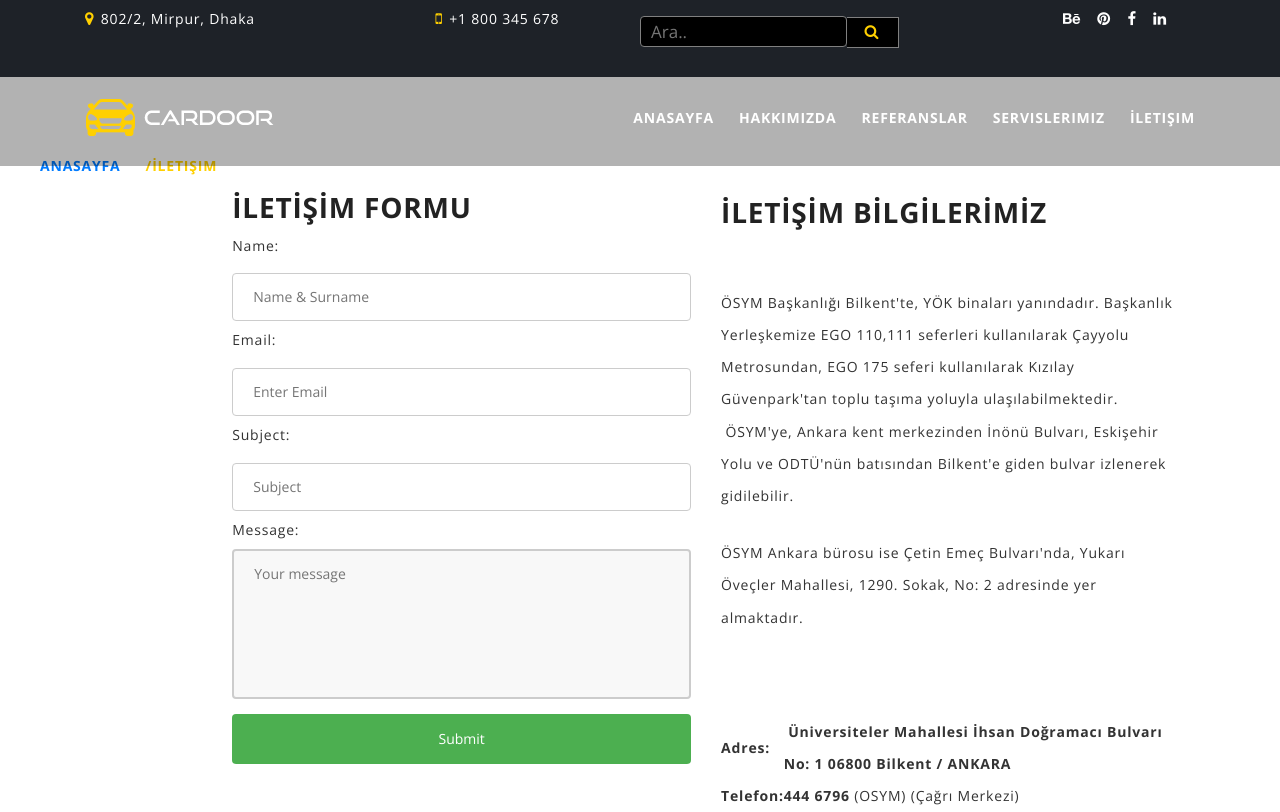
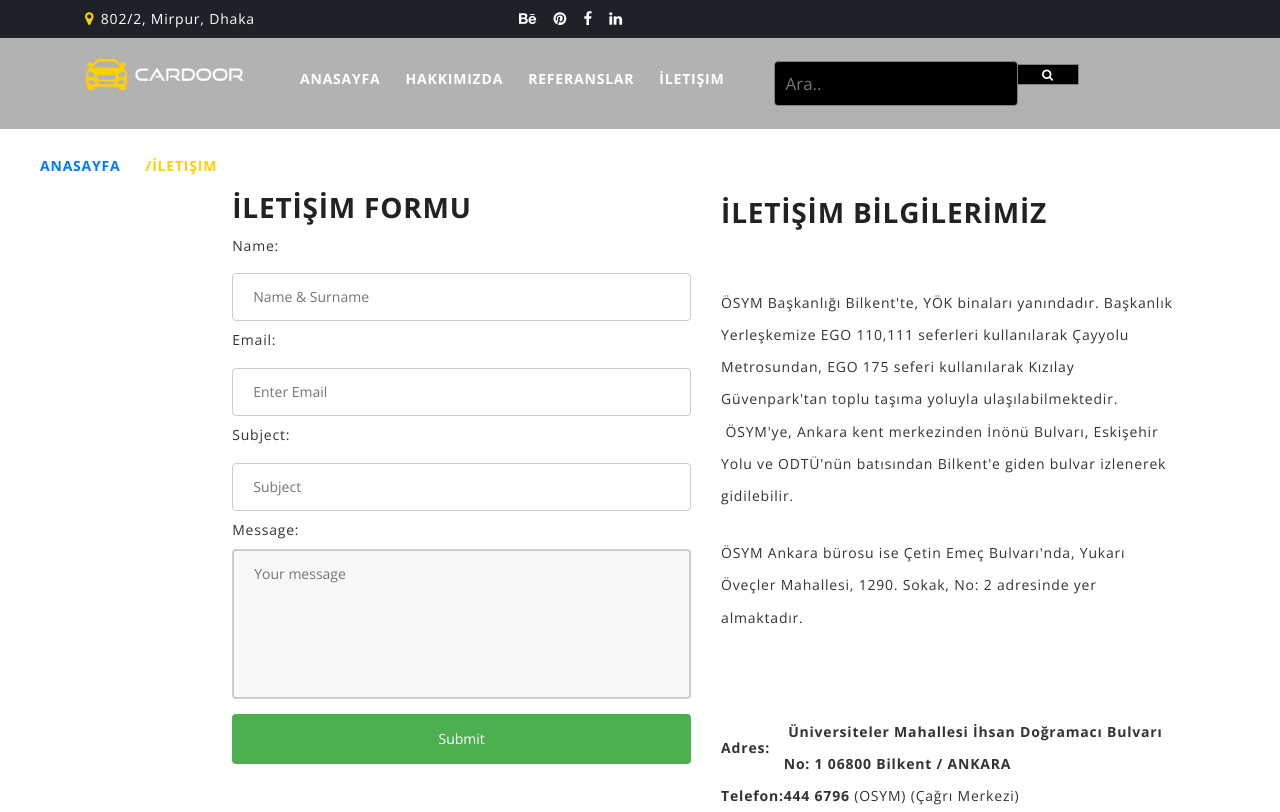
Before and after one commit to merveyyildiz/Django-RentACar, a Django app: page /iletisim/ in a window 1280 px wide. Shown: the top 812 px of the page. Run offline with Django 3.2, Linux system fonts and the light colour scheme; data comes from the database, SQL or seed files in the repository; some libraries are stand-ins or nearby versions.

Commit message:
ajax jquery ürün arama otomatik tamamlama

```diff
--- /dev/null
+++ b/home/static/css/plugins/style2.css
@@ -0,0 +1,93 @@
+form.example input[type=text] {
+  padding: 10px;
+  font-size: 17px;
+  border: 1px solid grey;
+  float: left;
+  width: 80%;
+  background: black;
+    color:white;
+    height: 50%;
+}
+
+form.example button {
+  float: left;
+  width: 20%;
+    height: 100%;
+    margin-top: 3.5%;
+  background: black;
+  color: white;
+  font-size: 12px;
+  border: 1px solid grey;
+border-left: none;
+  cursor: pointer;
+}
+
+
+form.example::after {
+  content: "";
+  clear: both;
+  display: table;
+}
+
+
+.starrating > input {display: none;}  /* Remove radio buttons */
+
+.starrating > label:before {
+  content: "\f005"; /* Star */
+  margin: 2px;
+  font-size: 2em;
+  font-family: FontAwesome;
+  display: inline-block;
+}
+
+.starrating > label
+{
+  color: #222222; /* Start color when not clicked */
+}
+
+.starrating > input:checked ~ label
+{ color: #ffca08 ; } /* Set yellow color when star checked */
+
+.starrating > input:hover ~ label
+{ color: #ffca08 ;  } /* Set yellow color when star hover */
+    .anamenu, .altmenu {
+        list-style: none;
+        padding: 0;
+        border-style: outset;
+        margin: 0;
+    }
+
+    .anamenu a {
+        display: block;
+        background-color: #fff;
+        text-decoration: none;
+        padding: 10px;
+        color: #000;
+    }
+
+    .anamenu a:hover {
+        background-color: orangered;
+    }
+
+    .anamenu li:hover .altmenu {
+        display: block;
+        max-height: 200px;
+
+    }
+
+    .altmenu a {
+
+    }
+
+    .altmenu a:hover {
+        background-color: #fff;
+        color: orange;
+    }
+
+    .altmenu {
+        overflow: hidden;
+
+        max-height: 0;
+
+        -webkit-transition: all 0.5s ease-out;
+    }
--- a/home/static/css/style.css
+++ b/home/static/css/style.css
@@ -92,12 +92,14 @@
 #header-top {
 	background-color: #1e2228;
 	padding: 8px 0;
+		z-index:9999;
 }
 
 #header-top i {
 	color: #ffd000;
 	font-size: 15px;
 	margin-right: 2px;
+
 }
 
 #header-area .header-social-icons a i.fa {
@@ -192,7 +194,7 @@
 	transition: all 0.4s ease 0s;
 	visibility: hidden;
 	width: 220px;
-	z-index: 9999;
+	z-index: 9990;
 }
 
 .mainmenu ul li ul::after {
@@ -3264,3 +3266,33 @@
 .home2-car-filter li:hover ul{
     display:block;
 }
+form.example input[type=text] {
+  padding: 10px;
+  font-size: 17px;
+  border: 1px solid grey;
+  float: left;
+  width: 80%;
+  background: black;
+    color:white;
+    height: 50%;
+}
+
+form.example button {
+  float: left;
+  width: 20%;
+    height: 100%;
+    margin-top: 3.5%;
+  background: black;
+  color: white;
+  font-size: 12px;
+  border: 1px solid grey;
+border-left: none;
+  cursor: pointer;
+}
+
+
+form.example::after {
+  content: "";
+  clear: both;
+  display: table;
+}
--- a/home/templates/footer.html
+++ b/home/templates/footer.html
@@ -110,9 +110,7 @@
 
 <!--=======================Javascript============================-->
 <!--=== Jquery Min Js ===-->
-<script src="{% static 'js/jquery-3.2.1.min.js' %}"></script>
-<!--=== Jquery Migrate Min Js ===-->
-<script src="{% static 'js/jquery-migrate.min.js' %}"></script>
+
 <!--=== Popper Min Js ===-->
 <script src="{% static 'js/popper.min.js' %}"></script>
 <!--=== Bootstrap Min Js ===-->
--- a/home/templates/header.html
+++ b/home/templates/header.html
@@ -1,36 +1,21 @@
-<style>
-form.example input[type=text] {
-  padding: 10px;
-  font-size: 17px;
-  border: 1px solid grey;
-  float: left;
-  width: 80%;
-  background: black;
-    color:white;
-    height: 50%;
-}
-
-form.example button {
-  float: left;
-  width: 20%;
-      height: 50%;
-    margin-top: 3.5%;
-  background: black;
-  color: white;
-  font-size: 12px;
-  border: 1px solid grey;
-border-left: none;
-  cursor: pointer;
-}
-
-
-form.example::after {
-  content: "";
-  clear: both;
-  display: table;
-}
-
-</style>
+<script src="https://ajax.googleapis.com/ajax/libs/jquery/1.12.0/jquery.min.js"></script>
+    <!-- jQuery UI !-->
+    <link rel="stylesheet" href="https://ajax.googleapis.com/ajax/libs/jqueryui/1.11.4/themes/smoothness/jquery-ui.css">
+    <script src="https://ajax.googleapis.com/ajax/libs/jqueryui/1.11.4/jquery-ui.min.js"></script>
+<script>
+    $(function(){
+        $("#query").autocomplete({
+            source:"/search_auto/",
+            select:function(event,ui){//item selected
+                AutoCompleteSelectHandler(event,ui)
+                },
+            minLenght:2,
+        });
+    });
+    function  AutoCompleteSelectHandler(event,ui) {
+         var selectObj=ui.item;
+    }
+</script>
 <header id="header-area" class="fixed-top">
     <!--== Header Top Start ==-->
     {% load static %}
@@ -43,20 +28,7 @@
                 </div>
                 <!--== Single HeaderTop End ==-->
 
-                <!--== Single HeaderTop Start ==-->
-                <div class="col-lg-3 text-center">
-                    <i class="fa fa-mobile"></i> +1 800 345 678
-                </div>
-                <!--== Single HeaderTop End ==-->
 
-                <!--== Single HeaderTop Start ==-->
-              <form class="example" action="/search/" method="post">
-            {% csrf_token %}
-                    <input type="text" id="fname" name="query"  placeholder="Ara..">
-                     <button type="submit"><i class="fa fa-search"></i></button>
-
-                    </form>
-                <!--== Single HeaderTop End ==-->
 
                 <!--== Social Icons Start ==-->
                 <div class="col-lg-3 text-right">
@@ -78,7 +50,7 @@
         <div class="container">
             <div class="row">
                 <!--== Logo Start ==-->
-                <div class="col-lg-4">
+                <div class="col-lg-2">
                     <a href="index3.html" class="logo">
                         <img src="{% static 'img/logo.png' %}" alt="JSOFT">
                     </a>
@@ -86,20 +58,33 @@
                 <!--== Logo End ==-->
 
                 <!--== Main Menu Start ==-->
-                <div class="col-lg-8 d-none d-xl-block">
-                    <nav class="mainmenu alignright">
-                        <div class="dropdown">
+                <div class="col-lg-10 d-none d-xl-block">
+                    <nav class="mainmenu alignrightt">
+
                             <ul>
                                 <li><a href="/">Anasayfa</a>
 
                                 </li>
                                 <li><a href="/hakkimizda">Hakkımızda</a></li>
                                 <li><a href="/referanslar">Referanslar</a></li>
-                                <li><a href="services.html">Servislerimiz</a></li>
+
                                 <li><a href="/iletisim">İletişim</a></li>
+                                <li><div style="margin-left:50px;width:100%">
+                                      <form class="example" action="/search/" method="post">
+            {% csrf_token %}
+                    <input type="text" id="query" name="query"  placeholder="Ara..">
+                  {% load mptt_tags %}
+
+                     <button type="submit"><i class="fa fa-search"></i></button>
+
+                    </form>
+                                    </div>
+                                </li>
                             </ul>
-                        </div>
+
+
                     </nav>
+
                 </div>
                 <!--== Main Menu End ==-->
             </div>
--- a/home/templates/homebase.html
+++ b/home/templates/homebase.html
@@ -31,6 +31,7 @@
     <link href="{% static 'css/reset.css' %}" rel="stylesheet">
     <!--=== Main Style CSS ===-->
     <link href="/static/css/style.css" rel="stylesheet">
+    <link href="/static/css/plugins/style2.css" rel="stylesheet">
     <!--=== Responsive CSS ===-->
     <link href="{% static 'css/responsive.css' %}" rel="stylesheet">
     {% block head %} {% endblock %}
--- a/home/views.py
+++ b/home/views.py
@@ -1,7 +1,7 @@
 from django.contrib import messages
 from django.http import HttpResponse, HttpResponseRedirect
 from django.shortcuts import render
-
+import json
 # Create your views here.
 from home.models import Setting, ContactFormu, ContactFormMessage
 from product.models import Car, Category, Images,Comment
@@ -24,13 +24,15 @@
 
 def hakkimizda(request):  # ana urls.py den çağırılıyor
     setting = Setting.objects.get(pk=1)
-    context = {'setting': setting}
+    category = Category.objects.all()  # tüm kategor alıyruz
+    context = {'setting': setting,'category': category}
     return render(request, 'hakkimizda.html', context)
 
 
 def referanslarimiz(request):  # ana urls.py den çağırılıyor
     setting = Setting.objects.get(pk=1)
-    context = {'setting': setting}
+    category = Category.objects.all()  # tüm kategor alıyruz
+    context = {'setting': setting,'category': category}
     return render(request, 'referanslarimiz.html', context)
 
 
@@ -51,7 +53,8 @@
         # bu kısım forma ulaşmak için
     setting = Setting.objects.get(pk=1)
     form = ContactFormu
-    context = {'setting': setting, 'form': form}  # setting ve form iletişim sayfasına göndereceğiz
+    category = Category.objects.all()  # tüm kategor alıyruz
+    context = {'setting': setting, 'form': form,'category': category}  # setting ve form iletişim sayfasına göndereceğiz
     return render(request, 'iletisim.html', context)
 
 
@@ -81,3 +84,18 @@
             context = {'product': product, 'category': category}  # setting ve form iletişim sayfasına göndereceğiz
             return render(request,'car_search.html',context)
     return HttpResponseRedirect('/')
+
+def product_search_auto(request):
+  if request.is_ajax():
+    q = request.GET.get('term', '')
+    car = Car.objects.filter(title__icontains=q)
+    results = []
+    for rs in car:
+      car_json = {}
+      car_json = rs.title
+      results.append(car_json)
+    data = json.dumps(results)
+  else:
+    data = 'fail'
+  mimetype = 'application/json'
+  return HttpResponse(data, mimetype)
--- a/mysite/urls.py
+++ b/mysite/urls.py
@@ -31,6 +31,8 @@
     path('category/<int:id>/<slug:slug>/', views.category_products, name="category_products"),
     path('product/<int:id>/<slug:slug>/', views.product_detail, name="product_detail"),
     path('search/', views.product_search, name="product_search"),
+    path('search_auto/', views.product_search_auto, name="product_search_auto"),
+
 ]
 
 
```
Also changed, not shown: home/templates/car_detail.html (+0 -29 lines), home/templates/choosecar.html (+0 -44 lines), home/templates/car_search.html (line endings or trailing spaces).
